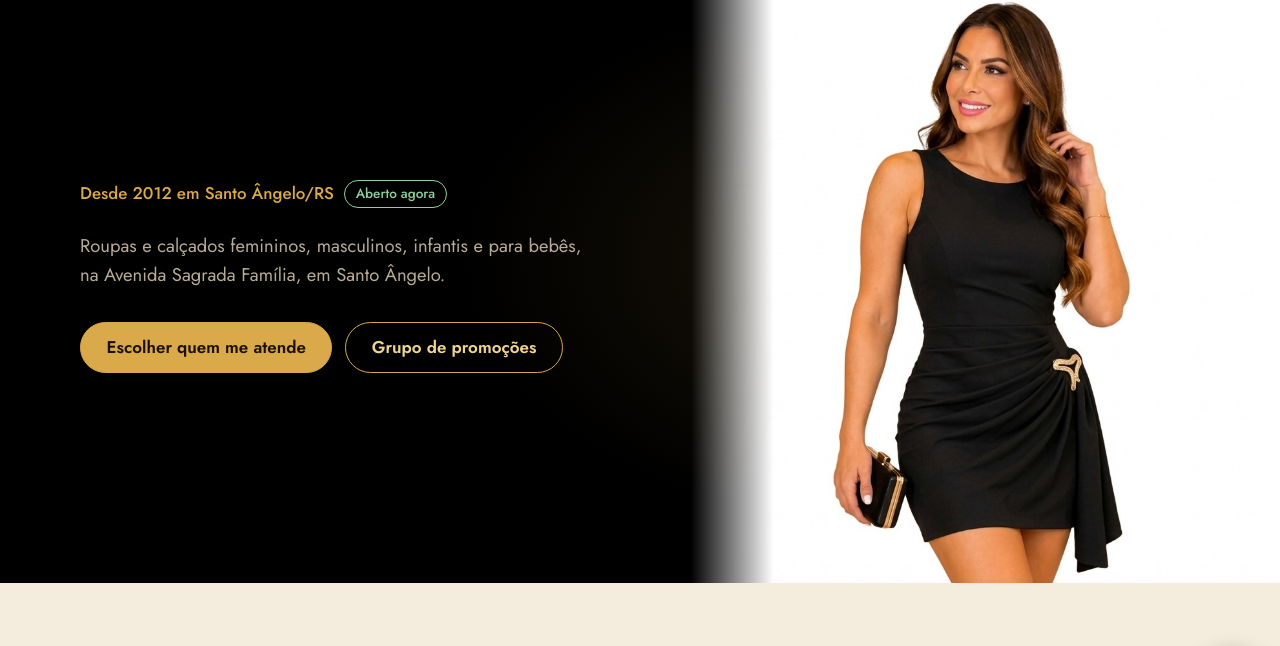
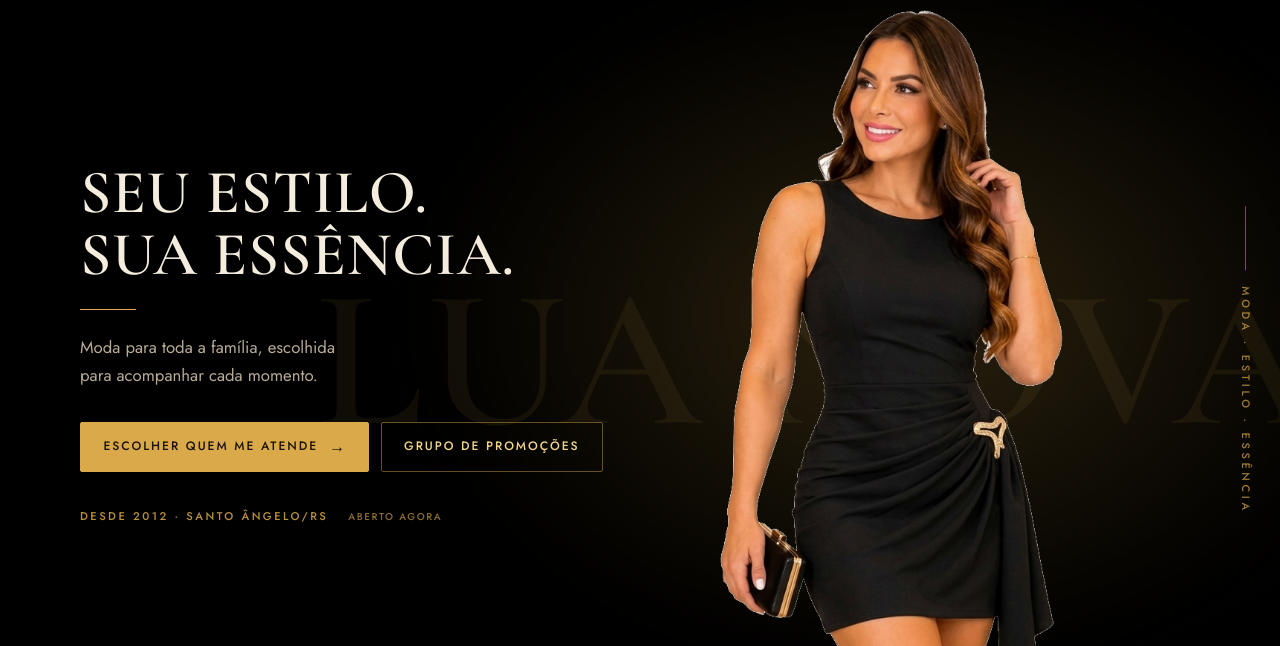
Before and after one commit to froidenbergue/lua-nova, a plain HTML site: page index.html in a window 1280 px wide. Shown: the part 74-720 px from the top of the page. Drawn offline with nearby package versions, Linux system fonts and the light colour scheme.

Commit message:
v 5.0
Ajustado o Hero

```diff
--- a/css/style.css
+++ b/css/style.css
@@ -50,22 +50,43 @@ p { margin: 0; }
 .burger[aria-expanded="true"] span:last-child { transform: translateY(-4px) rotate(-45deg); }
 
 /* Hero */
-.hero { position: relative; padding: clamp(2.5rem, 7vw, 5rem) 0 0; background: radial-gradient(60% 70% at 78% 45%, rgba(217,169,74,.16), transparent 70%), var(--black); }
-.hero__in { display: grid; gap: 2.5rem; align-items: center; }
-.hero__tag { display: flex; flex-wrap: wrap; align-items: center; gap: .6rem; color: var(--gold); font-weight: 500; margin-bottom: 1.2rem; }
-.pill { font-size: .85rem; padding: .15rem .7rem; border-radius: 999px; border: 1px solid currentColor; }
-.pill--on { color: #8fd19e; } .pill--off { color: var(--muted); }
-.hero h1 { font-size: clamp(2.6rem, 8vw, 5rem); color: var(--cream); max-width: 12ch; }
-.hero__sub { margin: 1.4rem 0 2rem; max-width: 46ch; color: var(--muted); font-size: 1.15rem; }
-.hero__cta { display: flex; flex-wrap: wrap; gap: .8rem; }
-.hero__foto { height: min(125vw, 700px); margin-inline: calc(-1 * var(--pad)); overflow: hidden; }
-.hero__foto img { width: 100%; height: 100%; object-fit: cover; object-position: 50% 0; }
+.hero { position: relative; overflow: hidden; display: flex; flex-direction: column; padding-top: clamp(2.5rem, 8vw, 4rem); background: radial-gradient(60% 70% at 72% 45%, rgba(217,169,74,.07), transparent 72%), var(--black); }
+.hero__in { order: 1; position: relative; z-index: 3; }
+.hero__txt { position: relative; z-index: 2; }
+.hero h1 { font-size: clamp(2rem, 10vw, 2.9rem); line-height: 1; letter-spacing: .015em; text-transform: uppercase; white-space: nowrap; color: var(--cream); }
+.hero__linha { display: block; width: 56px; height: 1px; margin: 1.5rem 0; background: var(--gold); }
+.hero__sub { max-width: 27ch; color: var(--muted); font-size: 1.05rem; line-height: 1.65; }
+.hero__cta { display: flex; flex-wrap: wrap; gap: .75rem; margin-top: 2rem; }
+.hero .btn { min-height: 46px; padding: .7rem 1.4rem; border-radius: 2px; font-size: .76rem; font-weight: 500; letter-spacing: .16em; text-transform: uppercase; }
+.hero .btn:not(.btn--ghost)::after { content: "\2192"; margin-left: .7rem; font-size: 1rem; letter-spacing: 0; }
+.hero .btn--ghost { border-color: rgba(217,169,74,.45); }
+.hero .btn--ghost:hover { border-color: var(--gold-hi); }
+.hero__tag { display: flex; flex-wrap: wrap; align-items: center; gap: .7rem; margin-top: 2.25rem; color: rgba(217,169,74,.85); font-size: .7rem; font-weight: 500; letter-spacing: .22em; text-transform: uppercase; }
+.hero__tag .pill { padding: .05rem .55rem; font-size: .62rem; letter-spacing: .16em; opacity: .75; }
+.hero__marca { position: absolute; z-index: 0; right: -6vw; bottom: 20vw; font: 600 24vw/.8 var(--serif); letter-spacing: .02em; color: rgba(217,169,74,.075); white-space: nowrap; user-select: none; pointer-events: none; }
+.hero__vertical { display: none; }
+.hero__foto { order: 2; position: relative; z-index: 1; height: min(128vw, 700px); margin-top: 1.5rem; pointer-events: none; }
+.hero__foto::before { content: ""; position: absolute; left: 50%; top: 8%; width: 110%; height: 80%; transform: translateX(-50%); background: radial-gradient(closest-side, rgba(217,169,74,.14), rgba(217,169,74,.05) 60%, transparent); filter: blur(40px); }
+.hero__foto img { position: absolute; left: 50%; top: 1%; height: 122%; width: auto; max-width: none; transform: translateX(-50%); }
+@media (min-width: 820px) {
+  .hero { flex-direction: row; align-items: center; min-height: clamp(640px, calc(100svh - var(--header-h)), 860px); padding: 0 0 2rem; }
+  .hero h1 { font-size: clamp(2.8rem, 4.8vw, 4.5rem); }
+  .hero__marca { right: -3vw; bottom: auto; top: 50%; transform: translateY(-50%); font-size: clamp(9rem, 15.5vw, 17rem); }
+  .hero__vertical { position: absolute; z-index: 3; right: clamp(.9rem, 2vw, 2rem); top: 50%; transform: translateY(-50%); display: flex; flex-direction: column; align-items: center; gap: 1rem; color: rgba(217,169,74,.7); }
+  .hero__vertical i { width: 1px; height: 64px; background: rgba(217,169,74,.5); }
+  .hero__vertical b { writing-mode: vertical-rl; font-size: .68rem; font-weight: 500; letter-spacing: .34em; text-transform: uppercase; }
+  .hero__foto { position: absolute; inset: 0; height: auto; margin: 0; }
+  .hero__foto::before { left: 70%; top: 44%; width: 75%; height: 95%; transform: translate(-50%, -50%); }
+  .hero__foto img { left: 70%; top: 1%; height: 120%; }
+}
 @media (prefers-reduced-motion: no-preference) {
-  .hero__foto { animation: aparecer 1.2s cubic-bezier(.2,.7,.2,1) both; }
-  .hero__txt > * { animation: subir .8s cubic-bezier(.2,.7,.2,1) both; }
-  .hero__txt > :nth-child(2) { animation-delay: .1s; } .hero__txt > :nth-child(3) { animation-delay: .2s; } .hero__txt > :nth-child(4) { animation-delay: .3s; }
+  .hero__foto { animation: aparecer 1.4s cubic-bezier(.2,.7,.2,1) both; }
+  .hero__marca { animation: surgir 2s ease both; }
+  .hero__txt > * { animation: subir .9s cubic-bezier(.2,.7,.2,1) both; }
+  .hero__txt > :nth-child(2) { animation-delay: .08s; } .hero__txt > :nth-child(3) { animation-delay: .16s; } .hero__txt > :nth-child(4) { animation-delay: .24s; } .hero__txt > :nth-child(5) { animation-delay: .32s; }
 }
-@keyframes aparecer { from { opacity: 0; } }
+@keyframes aparecer { from { opacity: 0; transform: translateY(14px) scale(.98); } }
+@keyframes surgir { from { opacity: 0; } }
 @keyframes subir { from { opacity: 0; transform: translateY(16px); } }
 
 /* Família */
@@ -287,10 +308,6 @@ address { font-style: normal; margin: 1.2rem 0 2rem; color: var(--muted); }
   .nav a { padding: .9rem 0; border-bottom: 1px solid rgba(217,169,74,.15); }
 }
 @media (min-width: 820px) {
-  .hero { display: flex; align-items: center; min-height: clamp(560px, 46vw, 700px); padding-bottom: var(--sec); }
-  .hero__in { grid-template-columns: minmax(0, 1fr); }
-  .hero__txt { max-width: min(580px, calc(54vw - var(--pad) - 1.5rem)); }
-  .hero__foto { position: absolute; top: 0; right: 0; bottom: 0; width: 46%; height: auto; margin: 0; -webkit-mask-image: linear-gradient(90deg, transparent, #000 14%); mask-image: linear-gradient(90deg, transparent, #000 14%); }
   .familia__lista { grid-template-columns: repeat(4, 1fr); }
   .familia__lista li { padding-right: 1.5rem; border-bottom: 0; }
   .equipe { grid-template-columns: repeat(4, 1fr); }
--- a/index.html
+++ b/index.html
@@ -103,27 +103,21 @@
 
     <main id="conteudo">
       <section class="hero" id="inicio">
+        <span class="hero__marca" aria-hidden="true">LUA NOVA</span>
+        <span class="hero__vertical" aria-hidden="true"><i></i><b>Moda · Estilo · Essência</b></span>
+        <div class="hero__foto">
+          <img src="assets/images/modelo.png" alt="Modelo com vestido preto e detalhe dourado" width="912" height="1181" fetchpriority="high" />
+        </div>
         <div class="container hero__in">
           <div class="hero__txt">
-            <p class="hero__tag" id="status">Desde 2012 em Santo Ângelo/RS</p>
-            <p class="hero__sub">
-              Roupas e calçados femininos, masculinos, infantis e para bebês, na
-              Avenida Sagrada Família, em Santo Ângelo.
-            </p>
+            <h1>Seu estilo.<br />Sua essência.</h1>
+            <span class="hero__linha" aria-hidden="true"></span>
+            <p class="hero__sub">Moda para toda a família, escolhida para acompanhar cada momento.</p>
             <div class="hero__cta">
               <a class="btn" href="#atendimento">Escolher quem me atende</a>
-              <a
-                class="btn btn--ghost"
-                href="#"
-                data-grupo
-                target="_blank"
-                rel="noopener"
-                >Grupo de promoções</a
-              >
+              <a class="btn btn--ghost" href="#" data-grupo target="_blank" rel="noopener">Grupo de promoções</a>
             </div>
-          </div>
-          <div class="hero__foto">
-            <img src="assets/images/modelo-lua-nova.jpg" alt="Modelo com vestido preto e detalhe dourado" width="912" height="1181" fetchpriority="high" />
+            <p class="hero__tag" id="status">Desde 2012 · Santo Ângelo/RS</p>
           </div>
         </div>
       </section>
```
Also changed, not shown: assets/images/modelo.png (added).
